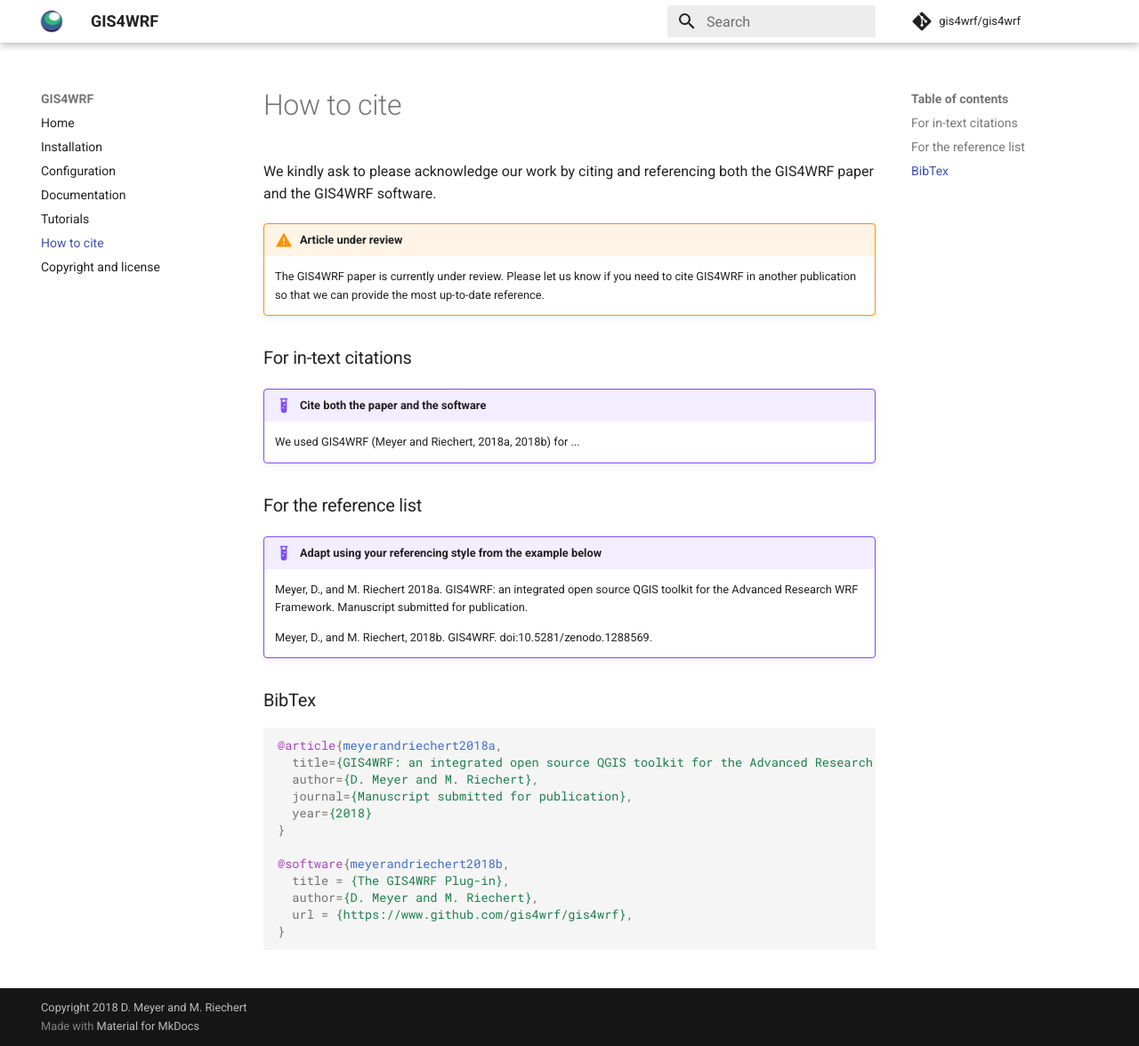
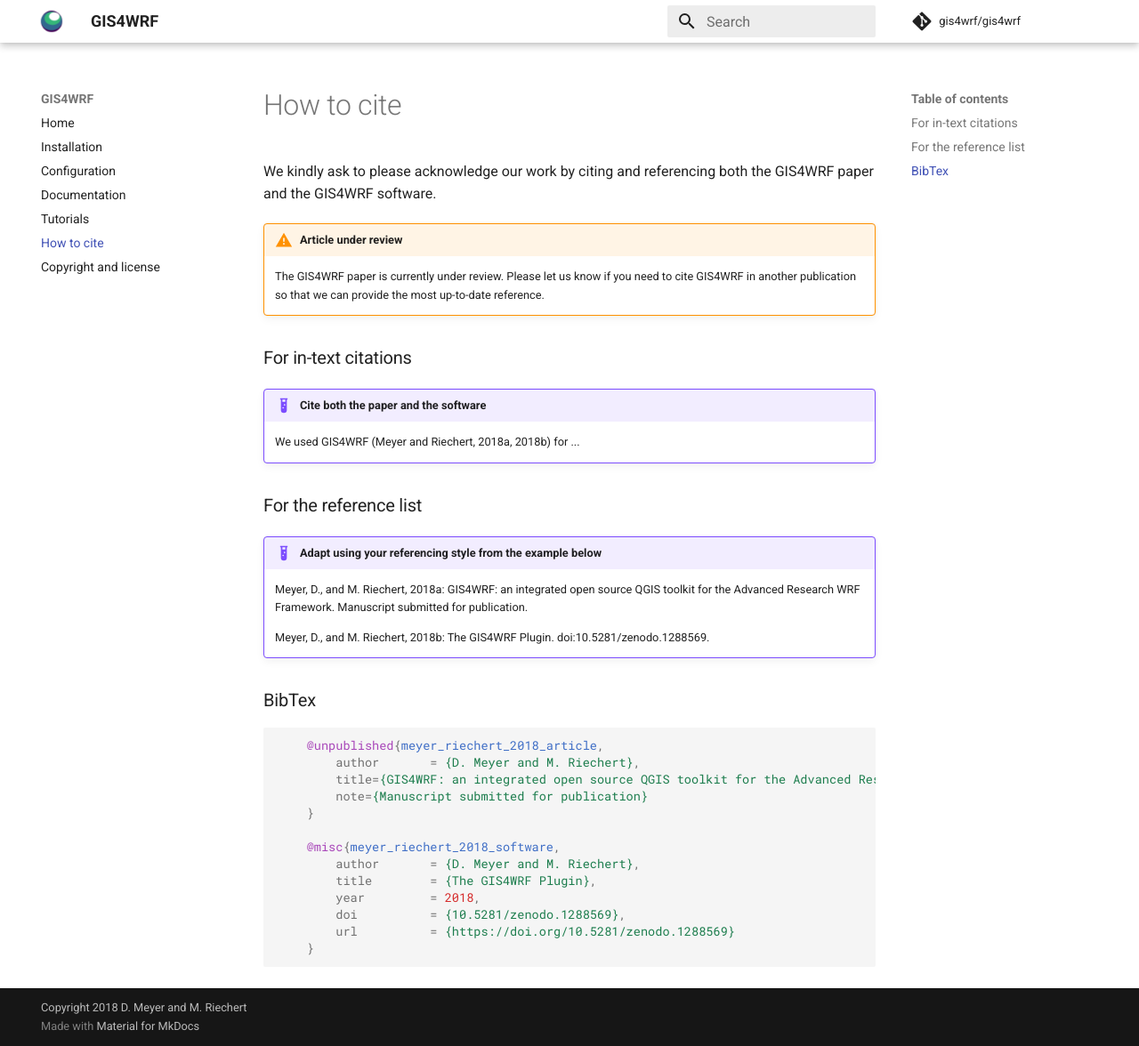
Before and after one commit to GIS4WRF/gis4wrf.github.io, an MkDocs documentation site: the page built from docs/cite/index.md, in a window 1280 px wide and 1176 px high. Shown: the whole window at 89% size. Built offline with MkDocs 1.6.1 and Material for MkDocs 9.7.7, drawn with Linux system fonts in a browser that asks for light colours; comment, search, counter and statistics services are not loaded.

Commit message:
update refs

````diff
--- a/docs/cite/index.md
+++ b/docs/cite/index.md
@@ -11,25 +11,26 @@
 ### For the reference list
 
 !!! example "Adapt using your referencing style from the example below"
-    Meyer, D., and M. Riechert 2018a. GIS4WRF: an integrated open source QGIS toolkit
-            for the Advanced Research WRF Framework. Manuscript submitted for publication.
+    Meyer, D., and M. Riechert, 2018a: GIS4WRF: an integrated open source QGIS toolkit
+        for the Advanced Research WRF Framework. Manuscript submitted for publication.
 
-    Meyer, D., and M. Riechert, 2018b. GIS4WRF.
-            doi:10.5281/zenodo.1288569.
+    Meyer, D., and M. Riechert, 2018b: The GIS4WRF Plugin.
+        doi:10.5281/zenodo.1288569.
 
 ### BibTex
 
 ```bibtex
-@article{meyerandriechert2018a,
-  title={GIS4WRF: an integrated open source QGIS toolkit for the Advanced Research WRF Framework},
-  author={D. Meyer and M. Riechert},
-  journal={Manuscript submitted for publication},
-  year={2018}
-}
+    @unpublished{meyer_riechert_2018_article,
+        author       = {D. Meyer and M. Riechert},
+        title={GIS4WRF: an integrated open source QGIS toolkit for the Advanced Research WRF Framework},
+        note={Manuscript submitted for publication}
+    }
 
-@software{meyerandriechert2018b,
-  title = {The GIS4WRF Plug-in},
-  author={D. Meyer and M. Riechert},
-  url = {https://www.github.com/gis4wrf/gis4wrf},
-}
+    @misc{meyer_riechert_2018_software,
+        author       = {D. Meyer and M. Riechert},
+        title        = {The GIS4WRF Plugin},
+        year         = 2018,
+        doi          = {10.5281/zenodo.1288569},
+        url          = {https://doi.org/10.5281/zenodo.1288569}
+    }
 ```
````
